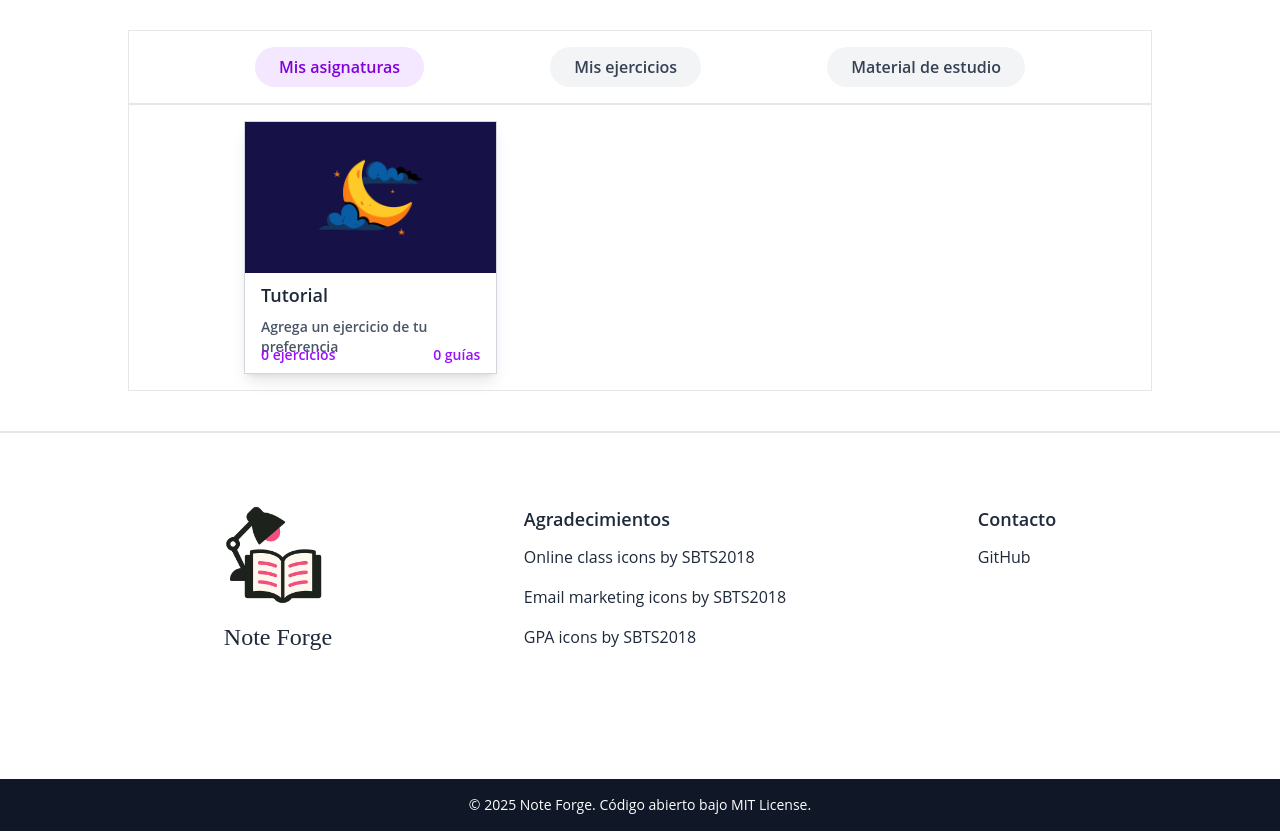
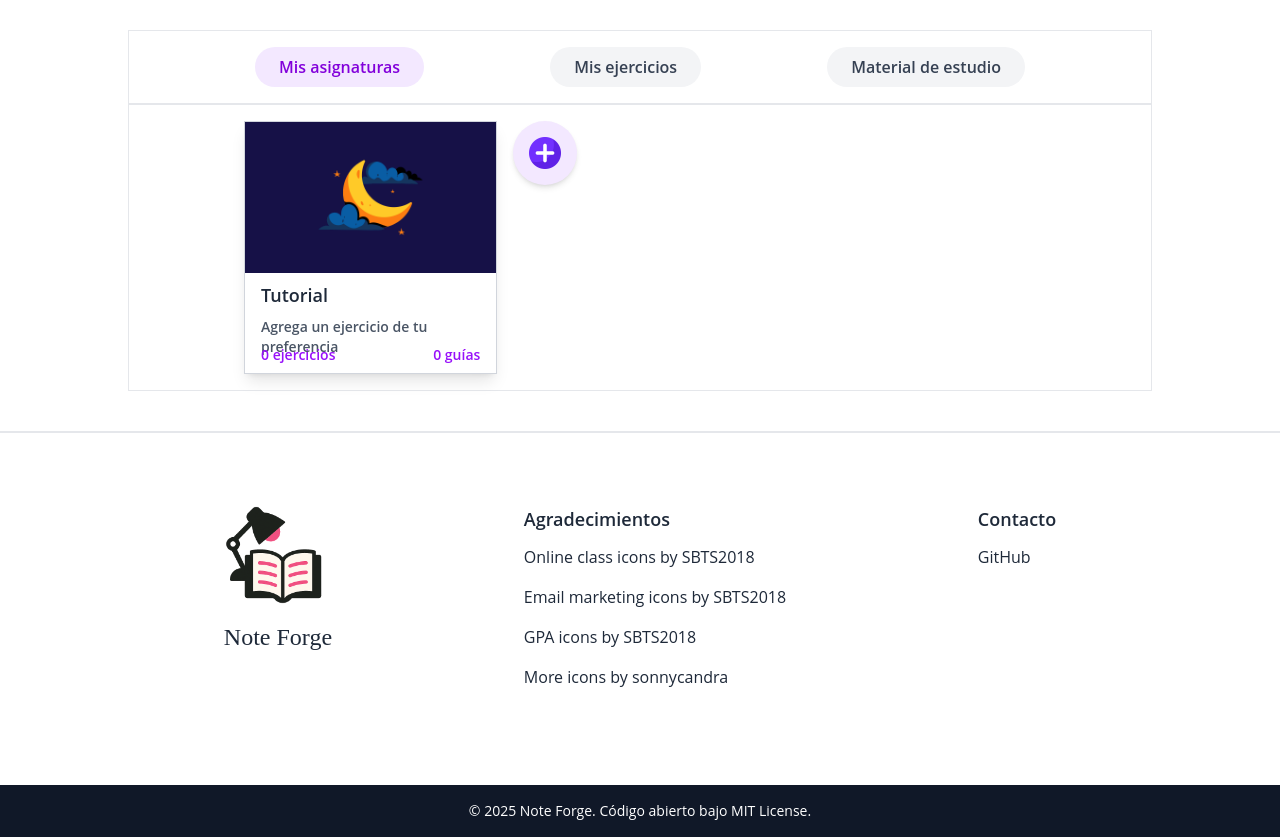
Before and after one commit to xhandlr/note-forge, a React (Vite) app in the folder note-forge-ui/: page /note-forge/dashboard in a window 1280 px wide. Shown: the part 360-1197 px from the top of the page. Built offline with nearby package versions, Linux system fonts and the light colour scheme.

Commit message:
feat: crear botón para agregar una nueva categoría (#21)
- Modificar diseño de CategoryCard

```diff
--- a/note-forge-ui/src/components/Dashboard/CategoryCard.jsx
+++ b/note-forge-ui/src/components/Dashboard/CategoryCard.jsx
@@ -1,6 +1,6 @@
 import React from "react";
 
-function CategoryCard({ imageSrc = null, alt, bgColor, title, description, exercisesCount = 0, guidesCount = 0 }) {
+function CategoryCard({ imageSrc = null, alt, bgColor, title, description, exercisesCount, guidesCount}) {
     return (
         <div className="aspect-square min-h-40 min-w-40 bg-white border border-gray-300 flex flex-col shadow-lg gap-2 relative transition-transform duration-200 hover:scale-105">
             <div className={`w-full h-3/5 flex items-center justify-center ${bgColor}`}>
@@ -8,10 +8,12 @@ function CategoryCard({ imageSrc = null, alt, bgColor, title, description, exerc
             </div>
             <h1 className="text-gray-800 text-lg font-semibold ml-4">{title}</h1>
             <p className="text-gray-600 text-sm ml-4">{description}</p>
-            <div className="flex flex-row text-sm text-purple-600 justify-between mx-4 absolute bottom-2 left-0 right-0">
-                <p>{exercisesCount} ejercicios</p>
-                <p>{guidesCount} guías</p>
-            </div>
+            {exercisesCount !== undefined && guidesCount !== undefined && (
+                <div className="flex flex-row text-sm text-purple-600 justify-between mx-4 absolute bottom-2 left-0 right-0">
+                    <p>{exercisesCount} ejercicios</p>
+                    <p>{guidesCount} guías</p>
+                </div>
+            )}
         </div>
     );
 }
--- a/note-forge-ui/src/components/UI/Button.jsx
+++ b/note-forge-ui/src/components/UI/Button.jsx
@@ -5,7 +5,7 @@ function Button({ children, variant = "primary", className = "", to, href, ...pr
     const base = "rounded-md px-6 py-3 cursor-pointer";
     const variants = {
         primary: "bg-gray-900 text-white font-bold hover:bg-gray-800 hover:scale-105 transition-transform flex justify-center",
-        secondary: "bg-gray-500/20 text-black border border-gray-300 hover:bg-gray-400 hover:scale-105 transition-transform",
+        secondary: "bg-gray-500/20 text-black border border-gray-300 hover:bg-gray-300 hover:scale-105 transition-transform",
     };
 
     const classes = `${base} ${variants[variant]} ${className}`
--- a/note-forge-ui/src/components/UI/Footer.jsx
+++ b/note-forge-ui/src/components/UI/Footer.jsx
@@ -29,6 +29,10 @@ function Footer() {
                             value: "GPA icons by SBTS2018",
                             href: "https://www.flaticon.com/free-icons/gpa",
                         },
+                        {
+                            value: "More icons by sonnycandra",
+                            href: "https://www.flaticon.com/free-icons/plus-button"
+                        }
                         // Missing attributions of animations and illustrations
                     ]}
                 />
--- a/note-forge-ui/src/pages/Dashboard/Dashboard.jsx
+++ b/note-forge-ui/src/pages/Dashboard/Dashboard.jsx
@@ -5,6 +5,7 @@ import Navbar from "../../components/UI/Navbar";
 import Button from "../../components/UI/Button";
 import BgDecoration from "../../components/UI/BgDecoration";
 import imageTutorial from "/src/assets/cloudy-night.png";
+import plus from "/src/assets/plus.png";
 import Footer from "../../components/UI/Footer";
 
 // Dashboard components
@@ -65,6 +66,13 @@ function Dashboard() {
                         exercisesCount={0}
                         guidesCount={0}
                     />
+                    <button
+                        className="flex flex-col items-center justify-center rounded-full w-16 h-16 bg-purple-100 hover:bg-purple-200 transition-colors duration-200 shadow-md cursor-pointer"
+                        title="Crear nueva categoría"
+                        onClick={() => {/* nueva categoría */}}
+                    >
+                        <img src={plus} alt="Crear categoría" className="w-8 h-8" />
+                    </button>
                 </div>
             </div>
             <Footer />
```
Also changed, not shown: note-forge-ui/src/assets/plus.png (added).
